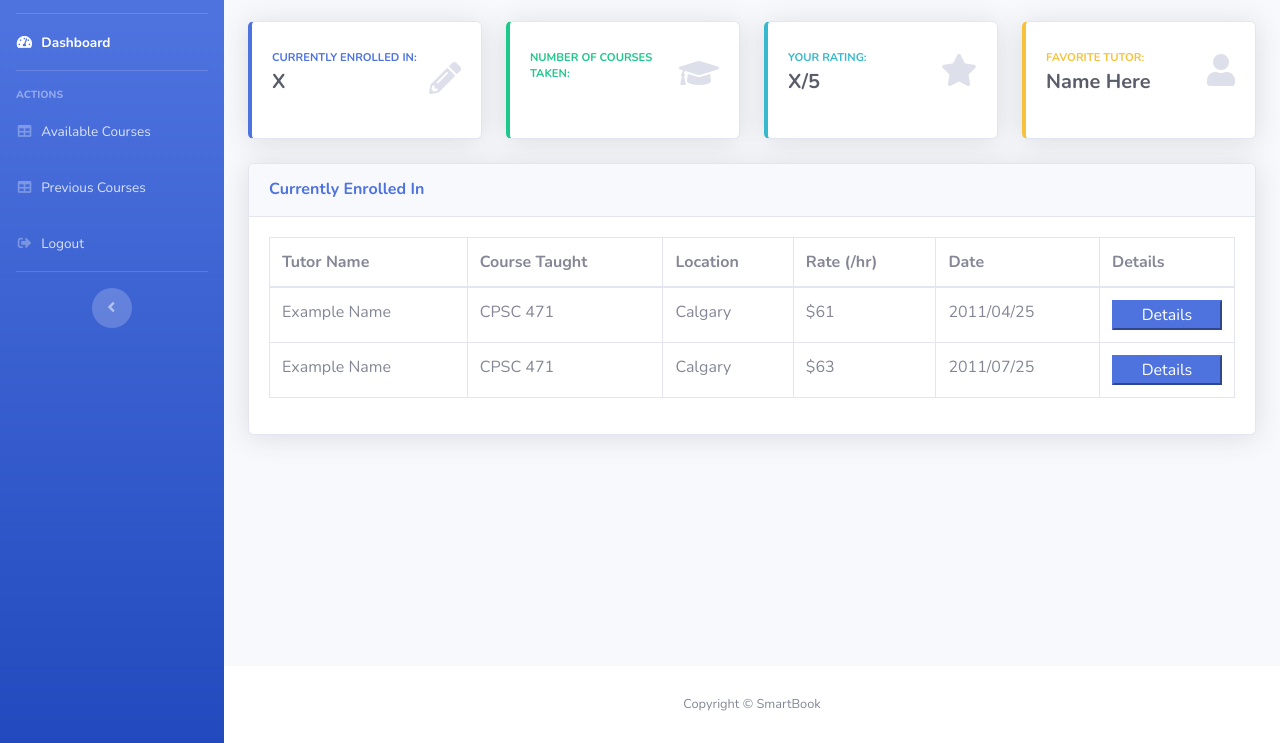
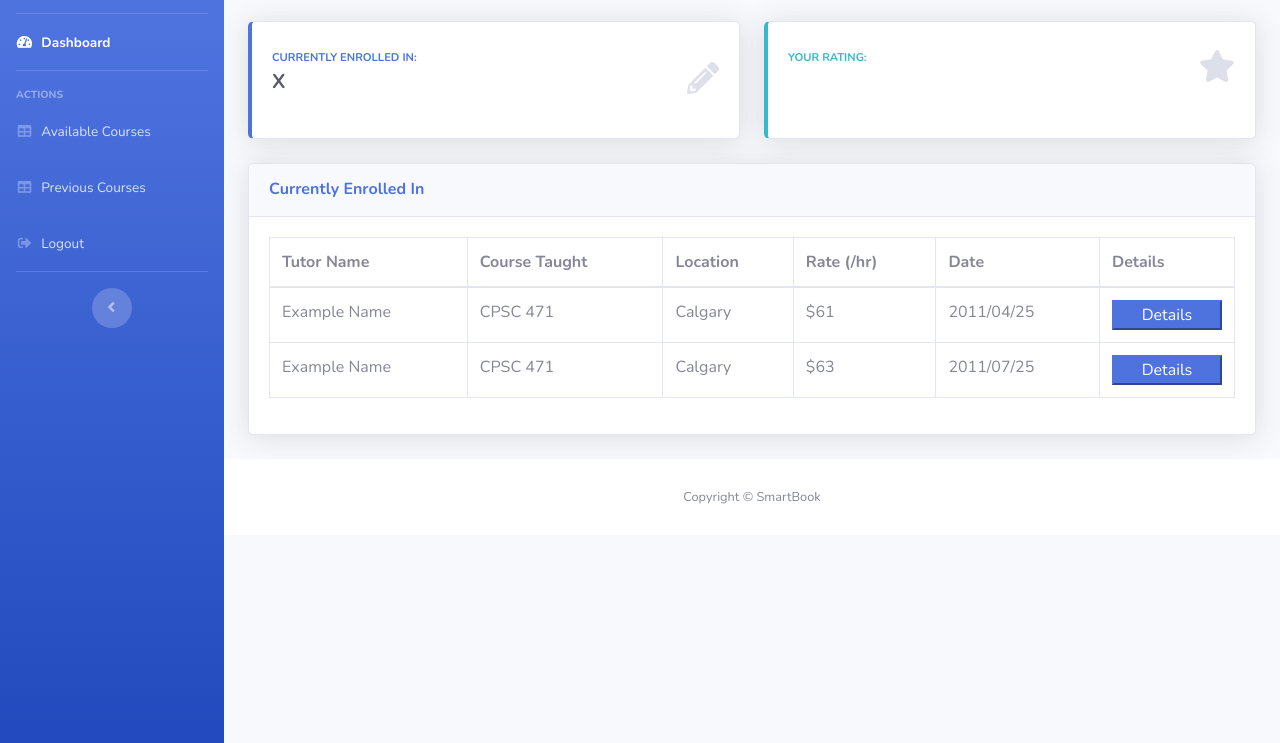
Before and after one commit to lysterjason/CPSC-471-Final-Project, a website with bundled scripts: page App/index.html in a window 1280 px wide. Shown: the part 57-800 px from the top of the page. Built offline with nearby package versions, Linux system fonts and the light colour scheme; files whose address does not match are found by name.

Commit message:
Add files via upload

```diff
--- a/App/index.html
+++ b/App/index.html
@@ -11,7 +11,7 @@ $(document).ready(() => {
 		type: 'GET',
 		dataType: 'json',
 		success: function(data){
-			console.log('ajax success');
+			console.log('Current courses');
 			console.log(data);
 			$("#ratingVal").html(data.data + " Courses");
 		},
@@ -25,13 +25,17 @@ $(document).ready(() => {
 		type: 'GET',
 		dataType: 'json',
 		success: function(data){
-			console.log('ajax success');
-			console.log(data.data[0]);
+			console.log('Current rating');
+			console.log(data.data);
+			var str = data.data.toString();
+			var rounded = str.substring(0,4);
+			$("#ratingVal").html(rounded + "/5");
 
 		},
 		error: function(request, status){
 			console.log("HELLO");
 			console.log(request);
+
 		}
 	});
 	$.ajax({
@@ -39,7 +43,7 @@ $(document).ready(() => {
 		type: 'GET',
 		dataType: 'json',
 		success: function(data){
-			console.log('ajax success');
+			console.log('Current course count');
 			console.log(data.data);
 			$("#courseCt").html(data.data + " Courses");
 
@@ -159,7 +163,7 @@ $(document).ready(() => {
           <!-- Content Row -->
           <div class="row">
 
-            <div class="col-xl-3 col-md-6 mb-4">
+            <div class="col-xl-6 col-md-6 mb-4">
               <div class="card border-left-primary shadow h-100 py-2">
                 <div class="card-body">
                   <div class="row no-gutters align-items-center">
@@ -177,25 +181,7 @@ $(document).ready(() => {
               </div>
             </div>
 
-            <div class="col-xl-3 col-md-6 mb-4">
-              <div class="card border-left-success shadow h-100 py-2">
-                <div class="card-body">
-                  <div class="row no-gutters align-items-center">
-                    <div class="col mr-2">
-                      <div class="text-xs font-weight-bold text-success text-uppercase mb-1">Number of Courses Taken:</div>
-                      <div class="h5 mb-0 font-weight-bold text-gray-800">
-						<p id = "ratingVal"></p>
-					  </div>
-                    </div>
-                    <div class="col-auto">
-                      <i class="fas fa-graduation-cap fa-2x text-gray-300"></i>
-                    </div>
-                  </div>
-                </div>
-              </div>
-            </div>
-
-            <div class="col-xl-3 col-md-6 mb-4">
+            <div class="col-xl-6 col-md-6 mb-4">
               <div class="card border-left-info shadow h-100 py-2">
                 <div class="card-body">
                   <div class="row no-gutters align-items-center">
@@ -203,7 +189,7 @@ $(document).ready(() => {
                       <div class="text-xs font-weight-bold text-info text-uppercase mb-1">Your Rating:</div>
                       <div class="row no-gutters align-items-center">
                         <div class="col-auto">
-                          <div class="h5 mb-0 mr-3 font-weight-bold text-gray-800">X/5</div>
+                          <div class="h5 mb-0 mr-3 font-weight-bold text-gray-800"><p id = "ratingVal"></p></div>
                         </div>
                       </div>
                     </div>
@@ -215,24 +201,10 @@ $(document).ready(() => {
               </div>
             </div>
 
-            <!-- Pending Requests Card Example -->
-            <div class="col-xl-3 col-md-6 mb-4">
-              <div class="card border-left-warning shadow h-100 py-2">
-                <div class="card-body">
-                  <div class="row no-gutters align-items-center">
-                    <div class="col mr-2">
-                      <div class="text-xs font-weight-bold text-warning text-uppercase mb-1">Favorite Tutor:</div>
-                      <div class="h5 mb-0 font-weight-bold text-gray-800">Name Here</div>
-                    </div>
-                    <div class="col-auto">
-                      <i class="fas fa-user fa-2x text-gray-300"></i>
-                    </div>
-                  </div>
-                </div>
-              </div>
-            </div>
-          </div>
-          <!-- DataTales Example -->
+        </div>
+        <!-- /.container-fluid -->
+
+		<!-- DataTales Example -->
           <div class="card shadow mb-4">
             <div class="card-header py-3">
               <h6 class="m-0 font-weight-bold text-primary">Currently Enrolled In</h6>
@@ -272,10 +244,6 @@ $(document).ready(() => {
               </div>
             </div>
           </div>
-
-        </div>
-        <!-- /.container-fluid -->
-
       </div>
       <!-- End of Main Content -->
 
```
Also changed, not shown: App/login.js (+4 -4 lines).
